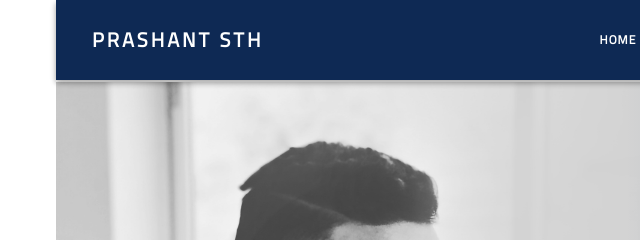
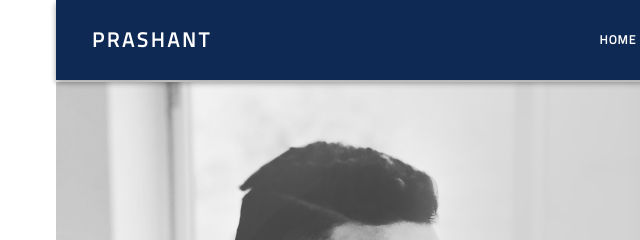
Before and after one commit to ByanjuP/Portfolio, a plain HTML site: page index.html in a window 1280 px wide. Shown: the top 240 px of the page, 14-654 px from the left. Drawn offline with nearby package versions, Linux system fonts and the light colour scheme.

Commit message:
Update index.html

```diff
--- a/index.html
+++ b/index.html
@@ -27,7 +27,7 @@
     <nav class="navbar container navbar-expand-lg pb-bg-primary fixed-top mynav ">
         <div class="container "><a
                 class="navbar-brand fw-bold heading-letter d-flex justify-content-center align-items-center" href="#">
-            <span class="heading-letter ">PRASHANT STH</span> </a>
+            <span class="heading-letter ">PRASHANT</span> </a>
             <button class="navbar-toggler" type="button" data-bs-toggle="collapse" data-bs-target="#navbarNav"
                     aria-controls="navbarNav" aria-expanded="false" aria-label="Toggle navigation"><span><i
                     class="fa-solid fa-bars text-white"></i> </span></button>
@@ -582,5 +582,5 @@ document.addEventListener('DOMContentLoaded', () => {
 
 </script>
 </body>
-<!-- Mirrored from psb.com.np/ by HTTrack Website Copier/3.x [XR&CO'2014], Fri, 04 Aug 2023 05:30:53 GMT -->
+
 </html>
```
